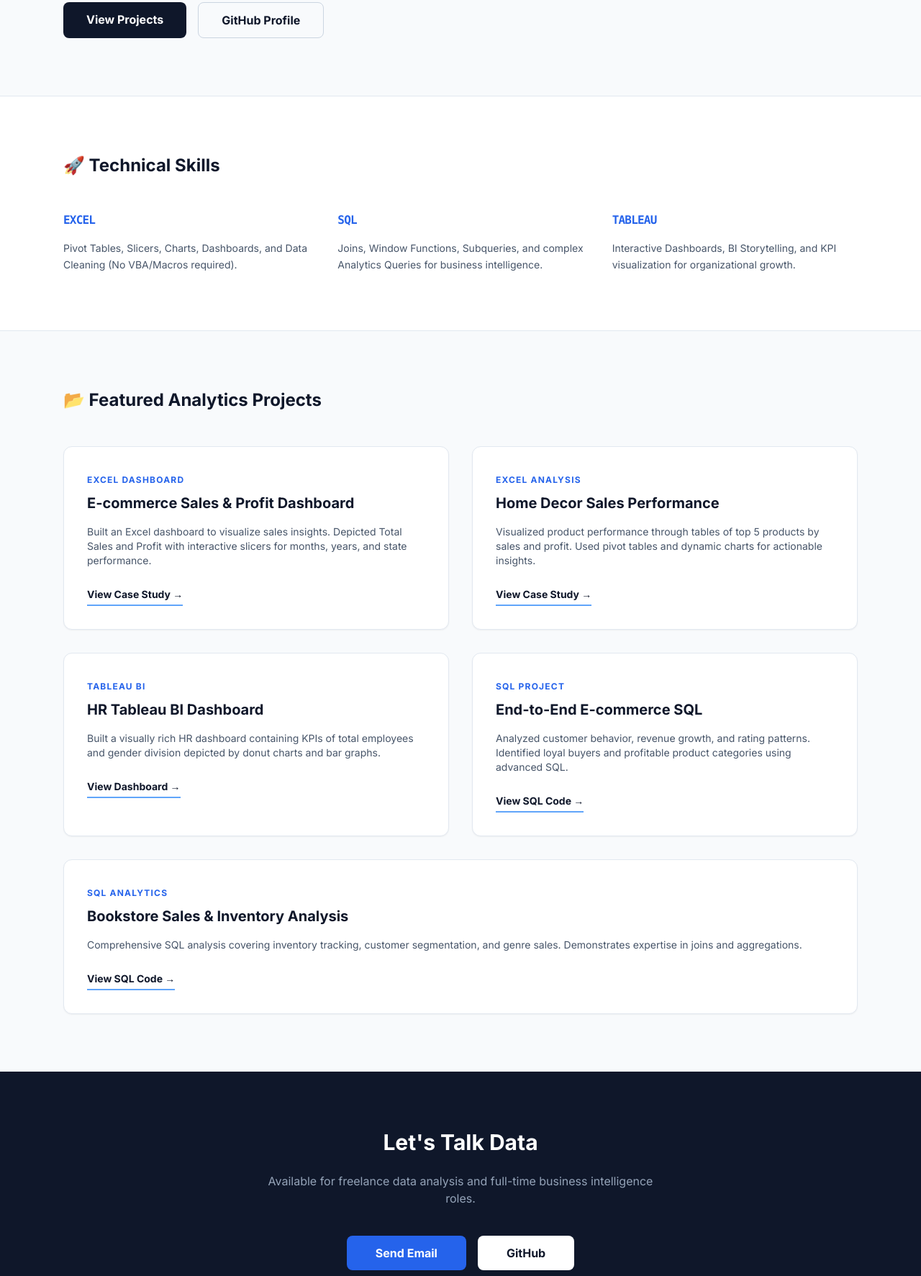
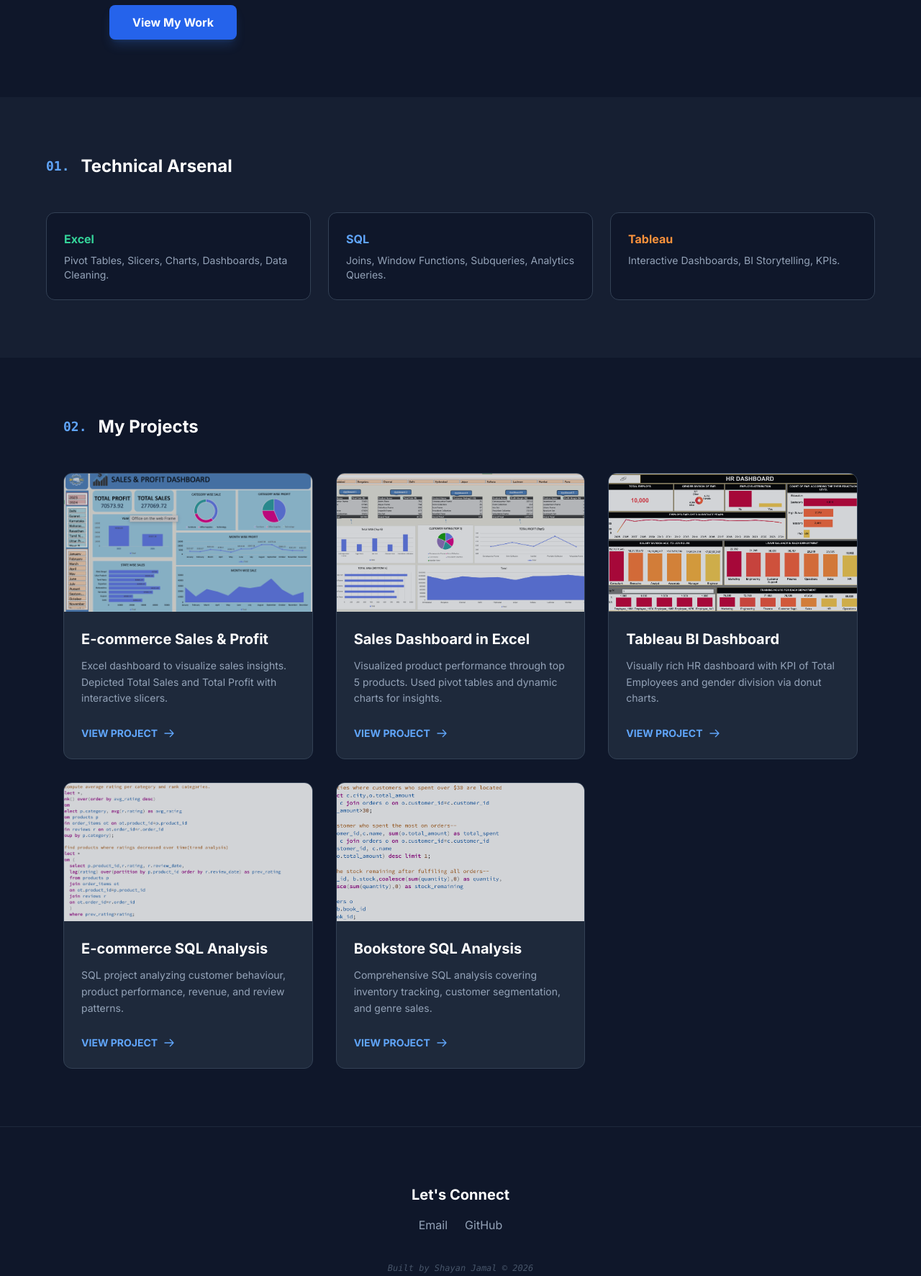
Before and after one commit to Shayan-Jamal/ShayanJamal.github.io, a plain HTML site: page index.html in a window 1280 px wide. Shown: the part 417-2190 px from the top of the page at 72% size. Drawn offline with nearby package versions, Linux system fonts and the light colour scheme.

Commit message:
Update index.html

```diff
--- a/index.html
+++ b/index.html
@@ -3,128 +3,140 @@
 <head>
     <meta charset="UTF-8">
     <meta name="viewport" content="width=device-width, initial-scale=1.0">
-    <title>Shayan Jamal | Data Analyst Portfolio</title>
+    <title>Shayan Jamal | Data Analyst</title>
     <script src="https://cdn.tailwindcss.com"></script>
     <link href="https://fonts.googleapis.com/css2?family=Inter:wght@300;400;600;700&display=swap" rel="stylesheet">
     <style>
         body { font-family: 'Inter', sans-serif; }
+        .project-card:hover { transform: translateY(-8px); transition: all 0.3s ease; }
     </style>
 </head>
-<body class="bg-slate-50 text-slate-900 antialiased">
+<body class="bg-slate-900 text-slate-200 antialiased">
 
-    <nav class="fixed w-full bg-white/80 backdrop-blur-md z-50 border-b border-slate-200">
+    <nav class="fixed w-full bg-slate-900/90 backdrop-blur-md z-50 border-b border-slate-800">
         <div class="max-w-6xl mx-auto px-6 py-4 flex justify-between items-center">
-            <span class="text-xl font-bold text-blue-600">SJ.</span>
-            <div class="hidden md:flex space-x-8 text-sm font-semibold text-slate-600">
-                <a href="#about" class="hover:text-blue-600 transition-colors">About</a>
-                <a href="#skills" class="hover:text-blue-600 transition-colors">Skills</a>
-                <a href="#projects" class="hover:text-blue-600 transition-colors">Projects</a>
-                <a href="#contact" class="hover:text-blue-600 transition-colors">Contact</a>
+            <span class="text-xl font-bold bg-gradient-to-r from-blue-400 to-emerald-400 bg-clip-text text-transparent">SJ.</span>
+            <div class="space-x-8 text-sm font-medium">
+                <a href="#about" class="hover:text-blue-400 transition-colors">About</a>
+                <a href="#skills" class="hover:text-blue-400 transition-colors">Skills</a>
+                <a href="#projects" class="hover:text-blue-400 transition-colors">Projects</a>
+                <a href="https://github.com/Shayan-Jamal" class="text-blue-400 border border-blue-400/30 px-4 py-1 rounded-full hover:bg-blue-400/10 transition-all">GitHub</a>
             </div>
         </div>
     </nav>
 
-    <header id="about" class="pt-40 pb-20 px-6 max-w-6xl mx-auto">
-        <div class="max-w-3xl">
-            <h1 class="text-5xl md:text-6xl font-extrabold text-slate-900 mb-6">Shayan Jamal</h1>
-            <h2 class="text-2xl font-semibold text-blue-600 mb-6 flex items-center">
-                <span class="bg-blue-100 text-blue-600 px-3 py-1 rounded-md text-sm uppercase tracking-wider mr-3">Available for Hire</span>
-                Data Analyst
-            </h2>
-            <p class="text-lg text-slate-600 leading-relaxed mb-8">
-                I transform raw data into clear, meaningful, and actionable business insights. Specializing in <span class="font-bold text-slate-900">Excel, SQL, and Tableau</span> to build end-to-end analytics and interactive storytelling dashboards.
-            </p>
-            <div class="flex gap-4">
-                <a href="#projects" class="bg-slate-900 text-white px-8 py-3 rounded-lg font-bold hover:bg-slate-800 transition-all">View Projects</a>
-                <a href="https://github.com/Shayan-Jamal" target="_blank" class="border border-slate-300 px-8 py-3 rounded-lg font-bold hover:bg-slate-100 transition-all">GitHub Profile</a>
-            </div>
-        </div>
+    <header id="about" class="pt-40 pb-20 px-6 max-w-5xl mx-auto">
+        <p class="text-blue-400 font-mono mb-4">// Data Analyst Portfolio</p>
+        <h1 class="text-5xl md:text-7xl font-bold text-white mb-6">Shayan Jamal.</h1>
+        <p class="text-lg text-slate-400 max-w-2xl leading-relaxed mb-10">
+            I specialize in transforming raw data into clear, meaningful, and actionable business insights. Expert in <span class="text-white font-semibold">Excel, SQL, and Tableau</span>—building end-to-end analytics and interactive storytelling dashboards.
+        </p>
+        <a href="#projects" class="inline-block bg-blue-600 hover:bg-blue-700 text-white font-bold py-3 px-8 rounded-lg transition-all shadow-lg shadow-blue-500/20">
+            View My Work
+        </a>
     </header>
 
-    <section id="skills" class="py-20 bg-white border-y border-slate-200">
-        <div class="max-w-6xl mx-auto px-6">
-            <h3 class="text-2xl font-bold mb-12 text-slate-900">🚀 Technical Skills</h3>
-            <div class="grid md:grid-cols-3 gap-10">
-                <div>
-                    <h4 class="font-bold text-blue-600 mb-4 font-mono uppercase tracking-tighter">Excel</h4>
-                    <p class="text-sm text-slate-600 leading-relaxed">Pivot Tables, Slicers, Charts, Dashboards, and Data Cleaning (No VBA/Macros required).</p>
+    <section id="skills" class="py-20 px-6 bg-slate-800/50">
+        <div class="max-w-6xl mx-auto">
+            <h3 class="text-2xl font-bold text-white mb-12 flex items-center">
+                <span class="text-blue-400 mr-4 font-mono text-lg">01.</span> Technical Arsenal
+            </h3>
+            <div class="grid md:grid-cols-3 gap-6">
+                <div class="p-6 bg-slate-900 rounded-xl border border-slate-700">
+                    <h4 class="text-emerald-400 font-bold mb-2">Excel</h4>
+                    <p class="text-sm text-slate-400">Pivot Tables, Slicers, Charts, Dashboards, Data Cleaning.</p>
                 </div>
-                <div>
-                    <h4 class="font-bold text-blue-600 mb-4 font-mono uppercase tracking-tighter">SQL</h4>
-                    <p class="text-sm text-slate-600 leading-relaxed">Joins, Window Functions, Subqueries, and complex Analytics Queries for business intelligence.</p>
+                <div class="p-6 bg-slate-900 rounded-xl border border-slate-700">
+                    <h4 class="text-blue-400 font-bold mb-2">SQL</h4>
+                    <p class="text-sm text-slate-400">Joins, Window Functions, Subqueries, Analytics Queries.</p>
                 </div>
-                <div>
-                    <h4 class="font-bold text-blue-600 mb-4 font-mono uppercase tracking-tighter">Tableau</h4>
-                    <p class="text-sm text-slate-600 leading-relaxed">Interactive Dashboards, BI Storytelling, and KPI visualization for organizational growth.</p>
+                <div class="p-6 bg-slate-900 rounded-xl border border-slate-700">
+                    <h4 class="text-orange-400 font-bold mb-2">Tableau</h4>
+                    <p class="text-sm text-slate-400">Interactive Dashboards, BI Storytelling, KPIs.</p>
                 </div>
             </div>
         </div>
     </section>
 
     <section id="projects" class="py-20 px-6 max-w-6xl mx-auto">
-        <h3 class="text-2xl font-bold mb-12 text-slate-900">📂 Featured Analytics Projects</h3>
+        <h3 class="text-2xl font-bold text-white mb-12 flex items-center">
+            <span class="text-blue-400 mr-4 font-mono text-lg">02.</span> My Projects
+        </h3>
 
-        <div class="grid md:grid-cols-2 gap-8">
+        <div class="grid md:grid-cols-2 lg:grid-cols-3 gap-8">
 
-            <div class="bg-white border border-slate-200 rounded-xl overflow-hidden shadow-sm hover:shadow-md transition-shadow">
-                <div class="p-8">
-                    <span class="text-xs font-bold text-blue-600 uppercase tracking-widest">Excel Dashboard</span>
-                    <h4 class="text-xl font-bold text-slate-900 mt-2 mb-4">E-commerce Sales & Profit Dashboard</h4>
-                    <p class="text-slate-600 text-sm mb-6">Built an Excel dashboard to visualize sales insights. Depicted Total Sales and Profit with interactive slicers for months, years, and state performance.</p>
-                    <a href="https://github.com/Shayan-Jamal/E-commerce-store-sales-dashboard-project-" target="_blank" class="text-sm font-bold text-slate-900 border-b-2 border-blue-400 hover:border-blue-600 transition-all pb-1 inline-block">View Case Study →</a>
+            <div class="project-card bg-slate-800 rounded-xl overflow-hidden border border-slate-700 flex flex-col">
+                <img src="Assets/Images/Project 2(excel).png" class="w-full h-48 object-cover opacity-80 hover:opacity-100 transition-opacity" alt="E-commerce Sales">
+                <div class="p-6 flex-grow">
+                    <h4 class="text-xl font-bold text-white mb-3">E-commerce Sales & Profit</h4>
+                    <p class="text-slate-400 text-sm mb-6 leading-relaxed">Excel dashboard to visualize sales insights. Depicted Total Sales and Total Profit with interactive slicers.</p>
+                    <a href="https://github.com/Shayan-Jamal/E-commerce-store-sales-dashboard-project-" target="_blank" class="text-blue-400 hover:text-blue-300 font-bold text-sm inline-flex items-center group">
+                        VIEW PROJECT
+                        <svg class="w-4 h-4 ml-2 group-hover:translate-x-1 transition-transform" fill="none" stroke="currentColor" viewBox="0 0 24 24"><path stroke-linecap="round" stroke-linejoin="round" stroke-width="2" d="M14 5l7 7m0 0l-7 7m7-7H3"></path></svg>
+                    </a>
                 </div>
             </div>
 
-            <div class="bg-white border border-slate-200 rounded-xl overflow-hidden shadow-sm hover:shadow-md transition-shadow">
-                <div class="p-8">
-                    <span class="text-xs font-bold text-blue-600 uppercase tracking-widest">Excel Analysis</span>
-                    <h4 class="text-xl font-bold text-slate-900 mt-2 mb-4">Home Decor Sales Performance</h4>
-                    <p class="text-slate-600 text-sm mb-6">Visualized product performance through tables of top 5 products by sales and profit. Used pivot tables and dynamic charts for actionable insights.</p>
-                    <a href="https://github.com/Shayan-Jamal/Home-Decor-Project" target="_blank" class="text-sm font-bold text-slate-900 border-b-2 border-blue-400 hover:border-blue-600 transition-all pb-1 inline-block">View Case Study →</a>
+            <div class="project-card bg-slate-800 rounded-xl overflow-hidden border border-slate-700 flex flex-col">
+                <img src="Assets/Images/Project 1 (excel).png" class="w-full h-48 object-cover opacity-80 hover:opacity-100 transition-opacity" alt="Sales Dashboard">
+                <div class="p-6 flex-grow">
+                    <h4 class="text-xl font-bold text-white mb-3">Sales Dashboard in Excel</h4>
+                    <p class="text-slate-400 text-sm mb-6 leading-relaxed">Visualized product performance through top 5 products. Used pivot tables and dynamic charts for insights.</p>
+                    <a href="https://github.com/Shayan-Jamal/Home-Decor-Project" target="_blank" class="text-blue-400 hover:text-blue-300 font-bold text-sm inline-flex items-center group">
+                        VIEW PROJECT
+                        <svg class="w-4 h-4 ml-2 group-hover:translate-x-1 transition-transform" fill="none" stroke="currentColor" viewBox="0 0 24 24"><path stroke-linecap="round" stroke-linejoin="round" stroke-width="2" d="M14 5l7 7m0 0l-7 7m7-7H3"></path></svg>
+                    </a>
                 </div>
             </div>
 
-            <div class="bg-white border border-slate-200 rounded-xl overflow-hidden shadow-sm hover:shadow-md transition-shadow">
-                <div class="p-8">
-                    <span class="text-xs font-bold text-blue-600 uppercase tracking-widest">Tableau BI</span>
-                    <h4 class="text-xl font-bold text-slate-900 mt-2 mb-4">HR Tableau BI Dashboard</h4>
-                    <p class="text-slate-600 text-sm mb-6">Built a visually rich HR dashboard containing KPIs of total employees and gender division depicted by donut charts and bar graphs.</p>
-                    <a href="https://public.tableau.com/app/profile/shayan.jamal/viz/Book1_17619673221770/Dashboard1" target="_blank" class="text-sm font-bold text-slate-900 border-b-2 border-blue-400 hover:border-blue-600 transition-all pb-1 inline-block">View Dashboard →</a>
+            <div class="project-card bg-slate-800 rounded-xl overflow-hidden border border-slate-700 flex flex-col">
+                <img src="Assets/Images/project 1(tableau).png" class="w-full h-48 object-cover opacity-80 hover:opacity-100 transition-opacity" alt="Tableau Dashboard">
+                <div class="p-6 flex-grow">
+                    <h4 class="text-xl font-bold text-white mb-3">Tableau BI Dashboard</h4>
+                    <p class="text-slate-400 text-sm mb-6 leading-relaxed">Visually rich HR dashboard with KPI of Total Employees and gender division via donut charts.</p>
+                    <a href="https://public.tableau.com/app/profile/shayan.jamal/viz/Book1_17619673221770/Dashboard1" target="_blank" class="text-blue-400 hover:text-blue-300 font-bold text-sm inline-flex items-center group">
+                        VIEW PROJECT
+                        <svg class="w-4 h-4 ml-2 group-hover:translate-x-1 transition-transform" fill="none" stroke="currentColor" viewBox="0 0 24 24"><path stroke-linecap="round" stroke-linejoin="round" stroke-width="2" d="M14 5l7 7m0 0l-7 7m7-7H3"></path></svg>
+                    </a>
                 </div>
             </div>
 
-            <div class="bg-white border border-slate-200 rounded-xl overflow-hidden shadow-sm hover:shadow-md transition-shadow">
-                <div class="p-8">
-                    <span class="text-xs font-bold text-blue-600 uppercase tracking-widest">SQL Project</span>
-                    <h4 class="text-xl font-bold text-slate-900 mt-2 mb-4">End-to-End E-commerce SQL</h4>
-                    <p class="text-slate-600 text-sm mb-6">Analyzed customer behavior, revenue growth, and rating patterns. Identified loyal buyers and profitable product categories using advanced SQL.</p>
-                    <a href="https://github.com/Shayan-Jamal/E_commerce-Data-SQL-Project" target="_blank" class="text-sm font-bold text-slate-900 border-b-2 border-blue-400 hover:border-blue-600 transition-all pb-1 inline-block">View SQL Code →</a>
+            <div class="project-card bg-slate-800 rounded-xl overflow-hidden border border-slate-700 flex flex-col">
+                <img src="Assets/Images/project 2 (sql).png" class="w-full h-48 object-cover opacity-80 hover:opacity-100 transition-opacity" alt="SQL E-commerce">
+                <div class="p-6 flex-grow">
+                    <h4 class="text-xl font-bold text-white mb-3">E-commerce SQL Analysis</h4>
+                    <p class="text-slate-400 text-sm mb-6 leading-relaxed">SQL project analyzing customer behaviour, product performance, revenue, and review patterns.</p>
+                    <a href="https://github.com/Shayan-Jamal/E_commerce-Data-SQL-Project" target="_blank" class="text-blue-400 hover:text-blue-300 font-bold text-sm inline-flex items-center group">
+                        VIEW PROJECT
+                        <svg class="w-4 h-4 ml-2 group-hover:translate-x-1 transition-transform" fill="none" stroke="currentColor" viewBox="0 0 24 24"><path stroke-linecap="round" stroke-linejoin="round" stroke-width="2" d="M14 5l7 7m0 0l-7 7m7-7H3"></path></svg>
+                    </a>
                 </div>
             </div>
 
-            <div class="bg-white border border-slate-200 rounded-xl overflow-hidden shadow-sm hover:shadow-md transition-shadow md:col-span-2">
-                <div class="p-8">
-                    <span class="text-xs font-bold text-blue-600 uppercase tracking-widest">SQL Analytics</span>
-                    <h4 class="text-xl font-bold text-slate-900 mt-2 mb-4">Bookstore Sales & Inventory Analysis</h4>
-                    <p class="text-slate-600 text-sm mb-6">Comprehensive SQL analysis covering inventory tracking, customer segmentation, and genre sales. Demonstrates expertise in joins and aggregations.</p>
-                    <a href="https://github.com/Shayan-Jamal/Bookstore-SQL-Project" target="_blank" class="text-sm font-bold text-slate-900 border-b-2 border-blue-400 hover:border-blue-600 transition-all pb-1 inline-block">View SQL Code →</a>
+            <div class="project-card bg-slate-800 rounded-xl overflow-hidden border border-slate-700 flex flex-col">
+                <img src="Assets/Images/project 1 (sql).png" class="w-full h-48 object-cover opacity-80 hover:opacity-100 transition-opacity" alt="SQL Bookstore">
+                <div class="p-6 flex-grow">
+                    <h4 class="text-xl font-bold text-white mb-3">Bookstore SQL Analysis</h4>
+                    <p class="text-slate-400 text-sm mb-6 leading-relaxed">Comprehensive SQL analysis covering inventory tracking, customer segmentation, and genre sales.</p>
+                    <a href="https://github.com/Shayan-Jamal/Bookstore-SQL-Project" target="_blank" class="text-blue-400 hover:text-blue-300 font-bold text-sm inline-flex items-center group">
+                        VIEW PROJECT
+                        <svg class="w-4 h-4 ml-2 group-hover:translate-x-1 transition-transform" fill="none" stroke="currentColor" viewBox="0 0 24 24"><path stroke-linecap="round" stroke-linejoin="round" stroke-width="2" d="M14 5l7 7m0 0l-7 7m7-7H3"></path></svg>
+                    </a>
                 </div>
             </div>
 
         </div>
     </section>
 
-    <section id="contact" class="py-20 px-6 bg-slate-900 text-white text-center">
-        <h3 class="text-3xl font-bold mb-6">Let's Talk Data</h3>
-        <p class="text-slate-400 mb-10 max-w-xl mx-auto">Available for freelance data analysis and full-time business intelligence roles.</p>
-        <div class="flex flex-wrap justify-center gap-4">
-            <a href="mailto:your-email@example.com" class="bg-blue-600 text-white px-10 py-3 rounded-lg font-bold hover:bg-blue-500 transition-all">Send Email</a>
-            <a href="https://github.com/Shayan-Jamal" target="_blank" class="bg-white text-slate-900 px-10 py-3 rounded-lg font-bold hover:bg-slate-100 transition-all">GitHub</a>
+    <footer class="py-20 border-t border-slate-800 text-center">
+        <h4 class="text-white font-bold text-xl mb-4">Let's Connect</h4>
+        <div class="flex justify-center space-x-6">
+            <a href="mailto:your-email@example.com" class="text-slate-400 hover:text-white transition-colors">Email</a>
+            <a href="https://github.com/Shayan-Jamal" class="text-slate-400 hover:text-white transition-colors">GitHub</a>
         </div>
-    </section>
-
-    <footer class="py-8 text-center text-xs text-slate-500 font-mono">
-        © 2026 SHAYAN JAMAL | DATA ANALYST
+        <p class="mt-10 text-xs text-slate-600 font-mono italic">
+            Built by Shayan Jamal &copy; 2026
+        </p>
     </footer>
 
 </body>
```
